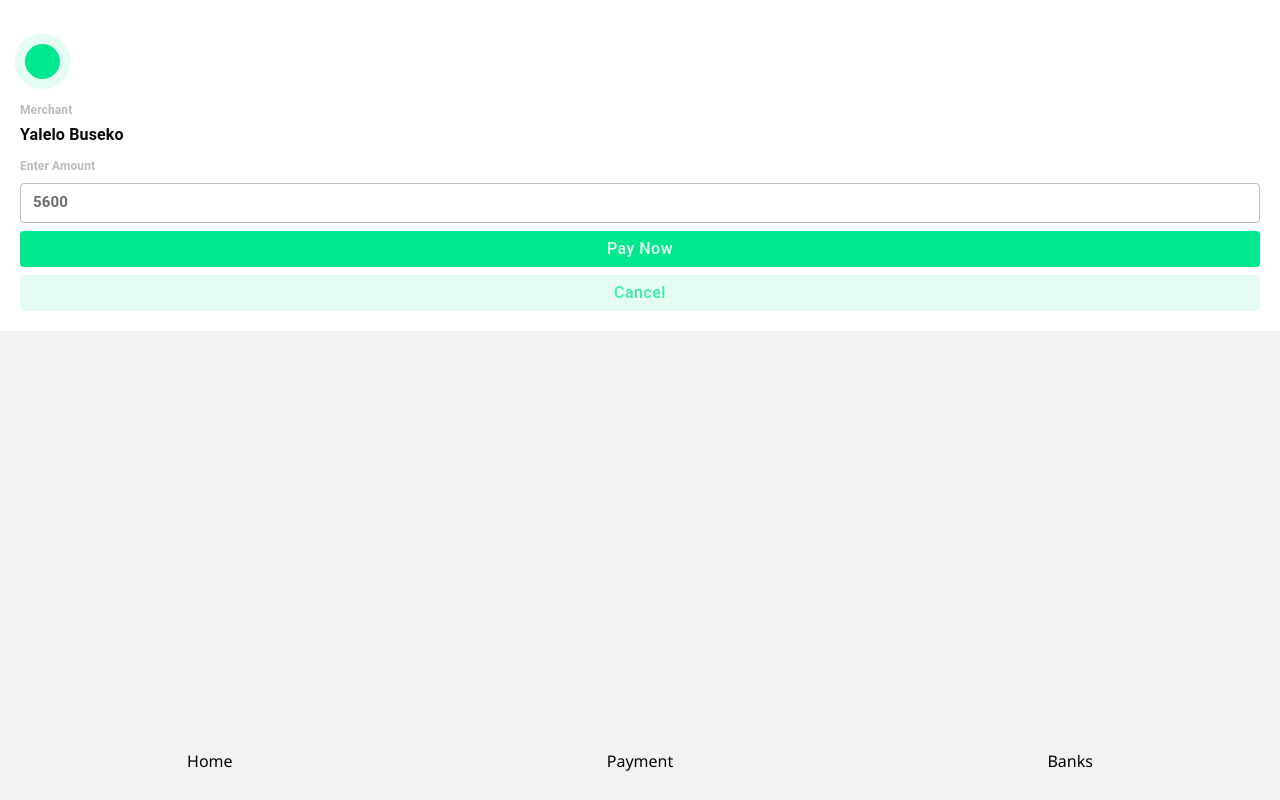
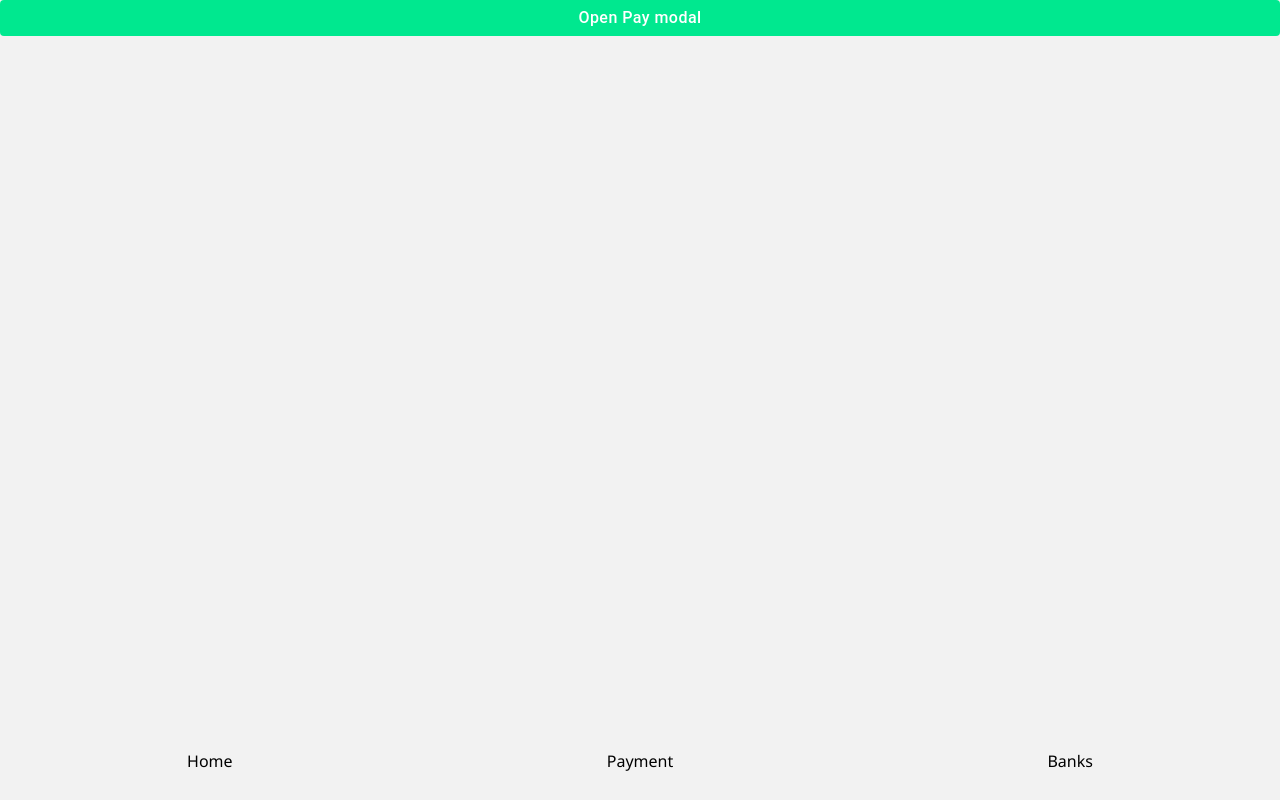
Before and after one commit to CMohamed/mobile-view, a React (Create React App) app: page /pay in a window 1280 px wide. Built offline with nearby package versions, Linux system fonts and the light colour scheme.

Commit message:
modal pay

```diff
--- a/src/components/Button/ButtonComp.style.jsx
+++ b/src/components/Button/ButtonComp.style.jsx
@@ -1,6 +1,5 @@
 import styled from "styled-components";
 
 export const ButtonCompContainer = styled.div`
-  margin: 10px;
-  padding: 5px;
+  width: '100%'
 `;
--- /dev/null
+++ b/src/components/ModalDialog/ModalDialogComp.jsx
@@ -0,0 +1,99 @@
+import React from 'react';
+import { withStyles } from '@material-ui/core/styles';
+import MuiDialog from '@material-ui/core/Dialog';
+import MuiDialogTitle from '@material-ui/core/DialogTitle';
+import MuiDialogContent from '@material-ui/core/DialogContent';
+import IconButton from '@material-ui/core/IconButton';
+import CloseIcon from '@material-ui/icons/Close';
+import Typography from '@material-ui/core/Typography';
+import { ButtonComp } from '../Button/ButtonComp';
+import { colors } from "../../styleSheet";
+
+const styles = (theme) => ({
+    root: {
+        margin: 0,
+        padding: theme.spacing(2),
+        '& .MuiTypography-h6': {
+            fontWeight: 600,
+            textAlign: 'center'
+        }
+    },
+    closeButton: {
+        position: 'absolute',
+        right: theme.spacing(1),
+        top: theme.spacing(1),
+        color: theme.palette.grey[500],
+    }
+});
+
+
+const DialogTitle = withStyles(styles)((props) => {
+    const { children, classes, onClose, ...other } = props;
+    return (
+        <MuiDialogTitle disableTypography className={classes.root} {...other}>
+            <Typography variant="h6">{children}</Typography>
+            {onClose ? (
+                <IconButton aria-label="close" className={classes.closeButton} onClick={onClose}>
+                    <CloseIcon />
+                </IconButton>
+            ) : null}
+        </MuiDialogTitle>
+    );
+});
+
+
+const DialogContent = withStyles((theme) => ({
+    root: {
+        '& .MuiDialogContent-dividers': {
+            borderTop: 'none'
+        }
+    }
+}))(MuiDialogContent);
+
+
+const Dialog = withStyles((theme) => ({
+    root: {
+        '& .MuiDialog-paper': {
+            margin: 0,
+            position: 'absolute',
+            bottom: 0
+        },
+        '& .MuiPaper-rounded': {
+            borderRadius: '15px 15px 0 0',
+        }
+    },
+}))(MuiDialog);
+
+export default function CustomizedDialogs(props) {
+    const { children, title, open, setOpen } = props;
+
+    const handleClickOpen = () => {
+        setOpen(true);
+    };
+    const handleClose = () => {
+        setOpen(false);
+    };
+
+    return (
+        <>
+            {/* <Button variant="outlined" color="primary" onClick={handleClickOpen}>
+                Open dialog
+            </Button> */}
+
+            <ButtonComp
+                label="Open Pay modal"
+                color={colors.white}
+                backgroundColor={colors.green}
+                onClick={handleClickOpen}
+            />
+            <Dialog onClose={handleClose} aria-labelledby="customized-dialog-title" open={open}>
+                <DialogTitle id="customized-dialog-title" onClose={handleClose}>
+                    {title}
+                </DialogTitle>
+                <DialogContent>
+                    {children}
+                </DialogContent>
+            </Dialog>
+        </>
+    );
+}
--- a/src/components/Pay/PayComp.jsx
+++ b/src/components/Pay/PayComp.jsx
@@ -1,19 +1,13 @@
 import React from 'react';
 
 import TextField from '@material-ui/core/TextField';
-import {makeStyles, withStyles, fade} from '@material-ui/core/styles';
+import { makeStyles, withStyles, fade } from '@material-ui/core/styles';
 import InputBase from "@material-ui/core/InputBase";
 import InputLabel from "@material-ui/core/InputLabel";
 import FormControl from "@material-ui/core/FormControl";
-import Button from '@material-ui/core/Button';
-
-
-const PAY_BTN_COLOR = '#00e88f';
-const CALNCEL_BTN_COLOR = '#e5fcf3'
-
-const PAY_TEXT_COLOR = '#e9fdf4';
-const CANCEL_TEXT_COLOR = '#3aeda8';
-
+import ModalDialog from '../ModalDialog/ModalDialogComp';
+import { ButtonComp } from '../Button/ButtonComp';
+import { colors } from "../../styleSheet";
 
 const useStyles = makeStyles((theme) => ({
     root: {
@@ -29,8 +23,8 @@ const useStyles = makeStyles((theme) => ({
             width: '35px',
             height: '35px',
             borderRadius: '50%',
-            boxShadow: `0 0 0 0.65rem ${CALNCEL_BTN_COLOR}`,
-            backgroundColor: PAY_BTN_COLOR,
+            boxShadow: `0 0 0 0.65rem ${colors.lightGreen}`,
+            backgroundColor: colors.green,
             margin: '1.5rem 5px'
         },
         '& .MuiFormControl-root': {
@@ -48,7 +42,7 @@ const useStyles = makeStyles((theme) => ({
                 fontWeight: 600
             }
         },
-        '& .pay-btn': {
+        '& .MuiButtonBase-root': {
             marginBottom: theme.spacing(1)
         }
     },
@@ -87,82 +81,63 @@ const PayInput = withStyles((theme) => ({
     }
 }))(InputBase);
 
-const PayButton = (props) => {
-    const {backgroundColor, textColor, children, ...rest} = props;
-
-    const Tmp = withStyles({
-        root: {
-            boxShadow: "none",
-            textTransform: "capitalize",
-            fontSize: 16,
-            lineHeight: 1.5,
-            width: '100%',
-            color: textColor,
-            backgroundColor: backgroundColor,
-            "&:hover": {
-                boxShadow: "none",
-                backgroundColor: backgroundColor
-            },
-            "&:active": {
-                boxShadow: "none",
-                backgroundColor: backgroundColor,
-            },
-            "&:focus": {
-                boxShadow: "0 0 0 0.2rem rgba(79,238,176,.5)"
-            }
-        }
-    })(Button);
-
-    return <Tmp {...rest}> {children} </Tmp>
-};
-
-
-export const Pay = () => {
+export const PayPopUp = ({ onCancel, onPay, merchant }) => {
     const classes = useStyles();
 
     return (
         <form className={classes.root} noValidate autoComplete="off">
-            {/* <div className={classes.root}> */}
             <div className="container">
                 <div className="cercle"></div>
                 <TextField
                     id="merchant"
                     label="Merchant"
-                    defaultValue="Yalelo Buseko"
-                    InputProps={{classes, readOnly: true}}
+                    defaultValue={merchant}
+                    InputProps={{ classes, readOnly: true }}
                 />
                 <FormControl>
                     <InputLabel shrink htmlFor="pay-input">
                         Enter Amount
                     </InputLabel>
-                    <PayInput type="number" defaultValue="5600" id="pay-input"/>
+                    <PayInput type="number" defaultValue="5600" id="pay-input" />
                 </FormControl>
-                <PayButton
-                    variant="contained"
-                    color="primary"
-                    className="pay-btn"
-                    backgroundColor={PAY_BTN_COLOR}
-                    textColor={PAY_TEXT_COLOR}
-                    disableRipple
-                    disableElevation
-                >
-                    pay now
-                </PayButton>
-                <PayButton
-                    variant="contained"
-                    color="primary"
-                    className="cancel-btn"
-                    backgroundColor={CALNCEL_BTN_COLOR}
-                    textColor={CANCEL_TEXT_COLOR}
-                    disableRipple
-                    disableElevation
-                >
-                    cancel
-                </PayButton>
+                <ButtonComp
+                    label="Pay now"
+                    color={colors.textGreen}
+                    backgroundColor={colors.green}
+                    onClick={onPay}
+                />
+                <ButtonComp
+                    label="Cancel"
+                    color={colors.textLightGreen}
+                    backgroundColor={colors.lightGreen}
+                    onClick={onCancel}
+                />
+
             </div>
-            {/* </div> */}
         </form>
     )
 }
 
+const Pay = () => {
+    const [open, setOpen] = React.useState(false);
+
+    const onCancel = () => {
+        setOpen(false);
+    }
+
+    const onPay = () => {
+        setOpen(false);
+    }
+
+    return (
+        <div>
+            <div className="logo">
+            </div>
+            <ModalDialog title="Pay" open={open} setOpen={setOpen}>
+                <PayPopUp merchant="Yalelo Buseko" onCancel={onCancel} onPay={onPay} />
+            </ModalDialog>
+        </div>
+    )
+}
+
 export default Pay;
--- a/src/styleSheet.js
+++ b/src/styleSheet.js
@@ -1,5 +1,8 @@
 export const colors = {
     white: '#ffffff',
     whiteGrey: '#f2f2f2',
-    green: '#00e88f'
+    green: '#00e88f',
+    lightGreen: '#e5fcf3',
+    textGreen: '#e9fdf4',
+    textLightGreen: '#3aeda8'
 }
```
